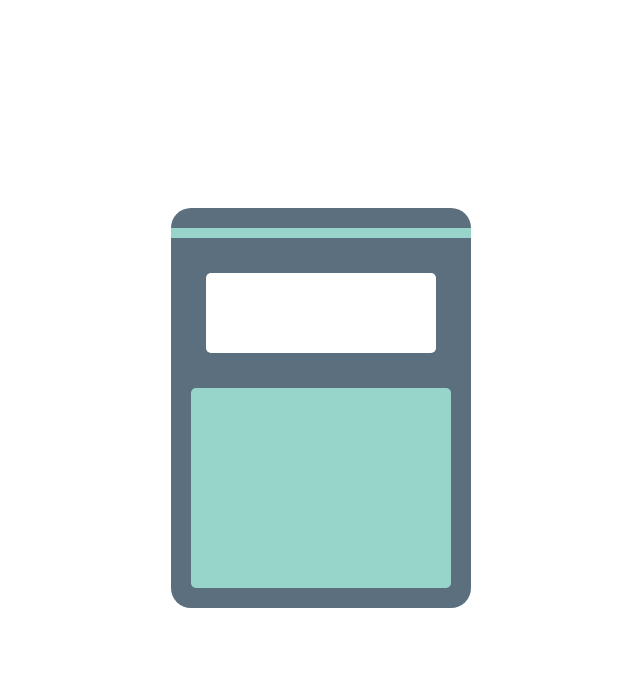
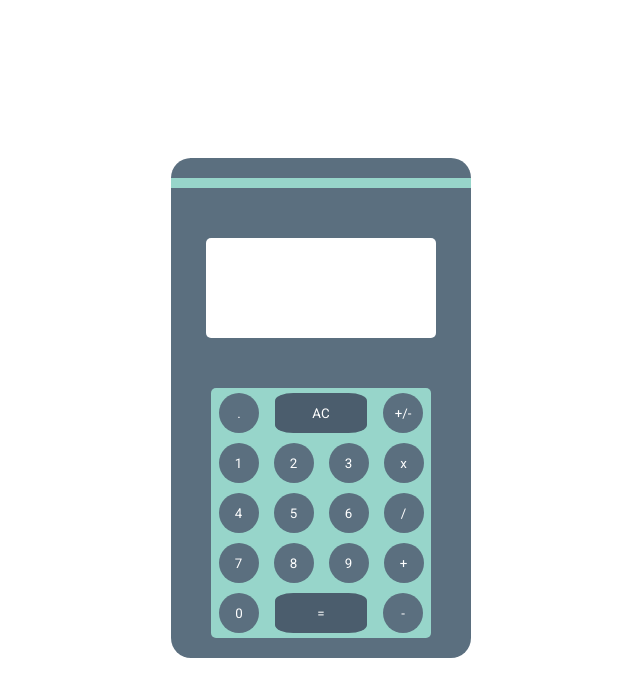
Before and after one commit to JamLambCode/Calculator, a plain HTML site: page index.html in a window 1280 px wide. Shown: the whole page, without its empty margins (319-959 px from the left). Drawn offline with Linux system fonts and the light colour scheme.

Commit message:
Made first iteration of UI

```diff
--- a/index.html
+++ b/index.html
@@ -1,19 +1,52 @@
 <!DOCTYPE html>
 <html lang="en">
   <head>
-    <meta charset="UTF-8">
-    <meta http-equiv="X-UA-Compatible" content="IE=edge">
-    <meta name="viewport" content="width=device-width, initial-scale=1.0">
+    <meta charset="UTF-8" />
+    <meta http-equiv="X-UA-Compatible" content="IE=edge" />
+    <meta name="viewport" content="width=device-width, initial-scale=1.0" />
     <title>Calculator</title>
     <script src="JavaScript.js"></script>
-    <link rel="stylesheet" href="styles.css">
+    <link rel="stylesheet" href="styles.css" />
+    <link rel="preconnect" href="https://fonts.googleapis.com" />
+    <link rel="preconnect" href="https://fonts.gstatic.com" crossorigin />
+    <link
+      href="https://fonts.googleapis.com/css2?family=Roboto&display=swap"
+      rel="stylesheet"
+    />
   </head>
   <body>
     <div class="calculator">
       <div class="line"></div>
       <div class="screen"></div>
       <div class="numpad">
-
+        <div class="row">
+          <button class="btn">.</button>
+          <button class="specialBtn">AC</button>
+          <button class="btn">+/-</button>
+        </div>
+        <div class="row">
+          <button class="btn">1</button>
+          <button class="btn">2</button>
+          <button class="btn">3</button>
+          <button class="btn">x</button>
+        </div>
+        <div class="row">
+          <button class="btn">4</button>
+          <button class="btn">5</button>
+          <button class="btn">6</button>
+          <button class="btn">/</button>
+        </div>
+        <div class="row">
+          <button class="btn">7</button>
+          <button class="btn">8</button>
+          <button class="btn">9</button>
+          <button class="btn">+</button>
+        </div>
+        <div class="row">
+          <button class="btn">0</button>
+          <button class="specialBtn">=</button>
+          <button class="btn">-</button>
+        </div>
       </div>
     </div>
   </body>
--- a/styles.css
+++ b/styles.css
@@ -1,16 +1,22 @@
+*{
+    font-family: 'Roboto', sans-serif;
+}
+
 body{
     height: 100vh;
     display: flex;
     justify-content: center;
     align-items: center;
+
 }
 
 .calculator {
     width: 300px;
-    height: 50vh;
+    height: 500px;
     background-color: #5b6f7f;
     border-radius: 20px;
     flex-grow: 0;
+    flex-shrink: 0;
     display: flex;
     flex-direction: column;
     justify-content: space-between;
@@ -35,8 +41,46 @@ body{
     background-color: #97d5ca;
     height: 50%;
     margin-bottom: 20px;
-    margin-right: 20px;
-    margin-left: 20px;
+    margin-right: 40px;
+    margin-left: 40px;
     border-radius: 5px;
+    display: flex;
+    flex-direction: column;
+    justify-content: space-around;
+
 
 }
+
+.row{
+    display: flex;
+    justify-content: space-around;
+}
+
+.btn,
+.specialBtn{
+    margin: 0;
+    border:0;
+    color: #ffff;
+
+}
+
+.btn:hover,
+.specialBtn:hover{
+    background-color: #495a69;
+
+}
+
+.btn{
+    height: 40px;
+    width: 40px;
+    border-radius: 100%;
+    background-color: #5b6f7f
+
+}
+
+.specialBtn {
+    height: 40px;
+    width: 92px;
+    border-radius: 20%;
+    background-color: #4b5d6d
+}
```
Lines whose indentation alone changed are shown as unchanged.
